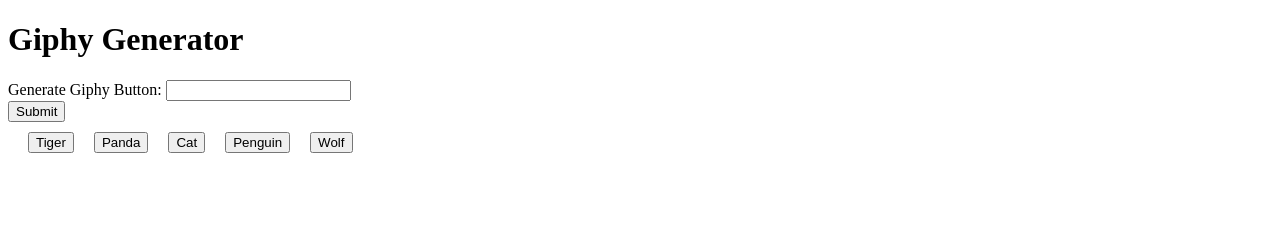
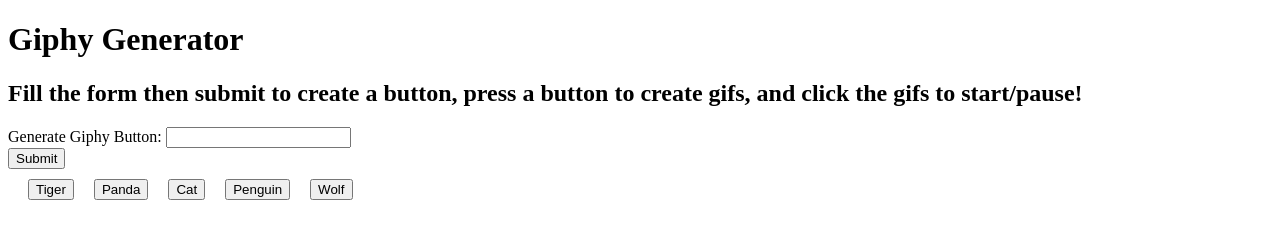
Before and after one commit to Ragepanda/giphyGenerator, a plain HTML site: page index.html in a window 1280 px wide. Drawn offline with nearby package versions, Linux system fonts and the light colour scheme.

Commit message:
example gif included

```diff
--- a/index.html
+++ b/index.html
@@ -12,6 +12,7 @@
 <body>
 
     <h1>Giphy Generator</h1>
+    <h2>Fill the form then submit to create a button, press a button to create gifs, and click the gifs to start/pause!</h2>
     <form>
         Generate Giphy Button:
         <input type="text" name="query" id="gif-term">
```
Also changed, not shown: 1 other file.
